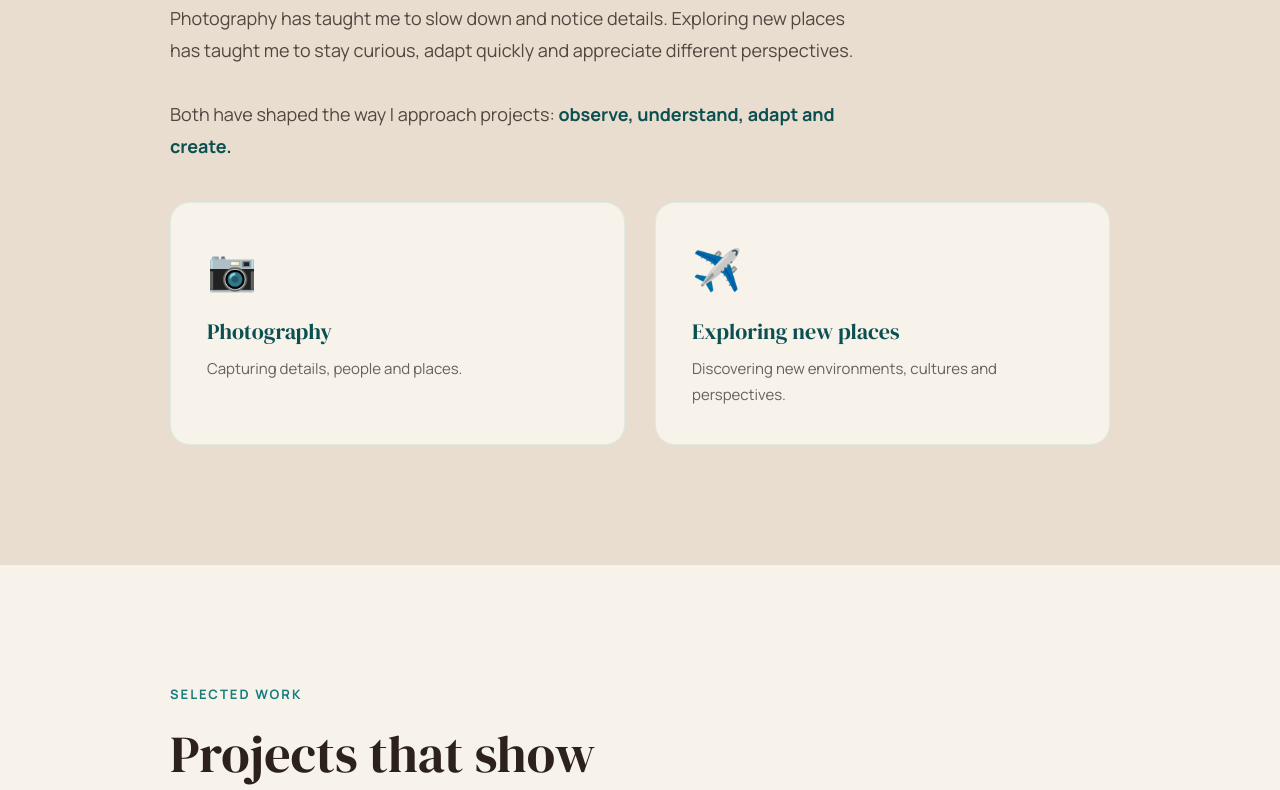
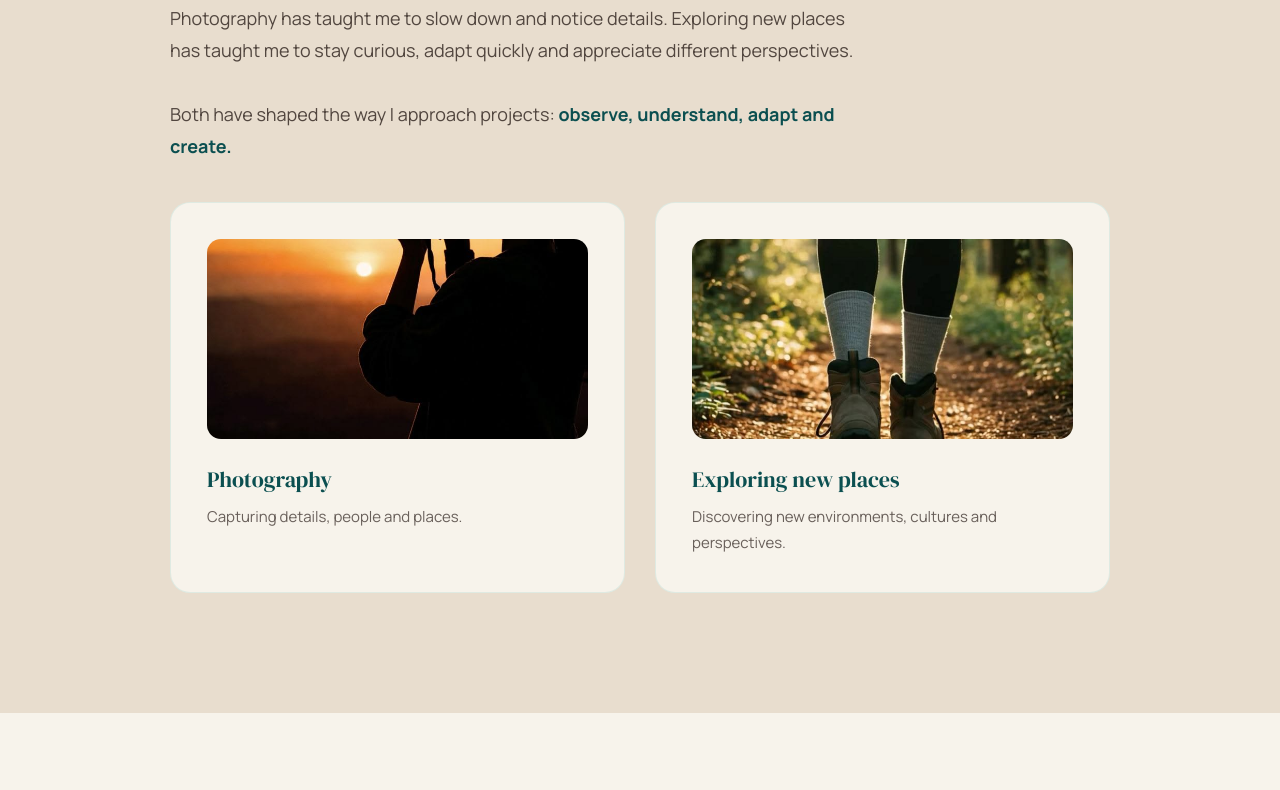
Before and after one commit to Darkween-ship-it/Learning_JS_Hafida, a React (Vite) app in the folder Day18/my-project/: page / in a window 1280 px wide. Shown: the part 1795-2585 px from the top of the page. Built offline with nearby package versions, Linux system fonts and the light colour scheme.

Commit message:
added photography images

```diff
--- a/Day18/my-project/src/components/About.tsx
+++ b/Day18/my-project/src/components/About.tsx
@@ -53,8 +53,12 @@ export default function About() {
 
           <div className="grid md:grid-cols-2 gap-[30px]">
             {/* Photography card */}
-            <div className="bg-ivory rounded-[20px] p-[36px] border border-pastel-teal/40 hover:shadow-lg transition-shadow">
-              <div className="text-[40px] mb-4">📷</div>
+            <div className="bg-ivory rounded-[20px] p-[36px] border border-pastel-teal/40 hover:shadow-lg transition-shadow overflow-hidden">
+              <img
+                src="/The Independent Photographer Has Released The Winners Of Its Travel Photography Contest.jpg"
+                alt="Photography"
+                className="w-full h-[200px] object-cover rounded-[14px] mb-6"
+              />
               <h4 className="font-serif text-[22px] text-deep-teal mb-2">Photography</h4>
               <p className="text-[15px] leading-[26px] text-espresso/70">
                 Capturing details, people and places.
@@ -62,8 +66,12 @@ export default function About() {
             </div>
 
             {/* Exploring card */}
-            <div className="bg-ivory rounded-[20px] p-[36px] border border-pastel-teal/40 hover:shadow-lg transition-shadow">
-              <div className="text-[40px] mb-4">✈️</div>
+            <div className="bg-ivory rounded-[20px] p-[36px] border border-pastel-teal/40 hover:shadow-lg transition-shadow overflow-hidden">
+              <img
+                src="/explorer.jpg"
+                alt="Exploring new places"
+                className="w-full h-[200px] object-cover rounded-[14px] mb-6"
+              />
               <h4 className="font-serif text-[22px] text-deep-teal mb-2">Exploring new places</h4>
               <p className="text-[15px] leading-[26px] text-espresso/70">
                 Discovering new environments, cultures and perspectives.
--- a/Day18/my-project/src/components/Hero.tsx
+++ b/Day18/my-project/src/components/Hero.tsx
@@ -1,5 +1,3 @@
-import AvailabilityBadge from './AvailabilityBadge'
-
 export default function Hero() {
   return (
     <section className="relative flex items-center justify-between pl-[110px] pr-0 max-w-[1600px] mx-auto min-h-[calc(100vh-90px)] gap-10">
@@ -44,10 +42,7 @@ export default function Hero() {
           </a>
         </div>
 
-        {/* Small supporting text */}
-        <p className="text-[14px] md:text-[15px] font-medium text-ocean mt-10">
-          Digital · Community · Technology
-        </p>
+
       </div>
 
       {/* Right - Hero Image with arched left edge */}
```
Also changed, not shown: Day18/my-project/public/Misty Morning Hikes & Wilderkind Moods _ UK Travel Aesthetic.jpg (added).
